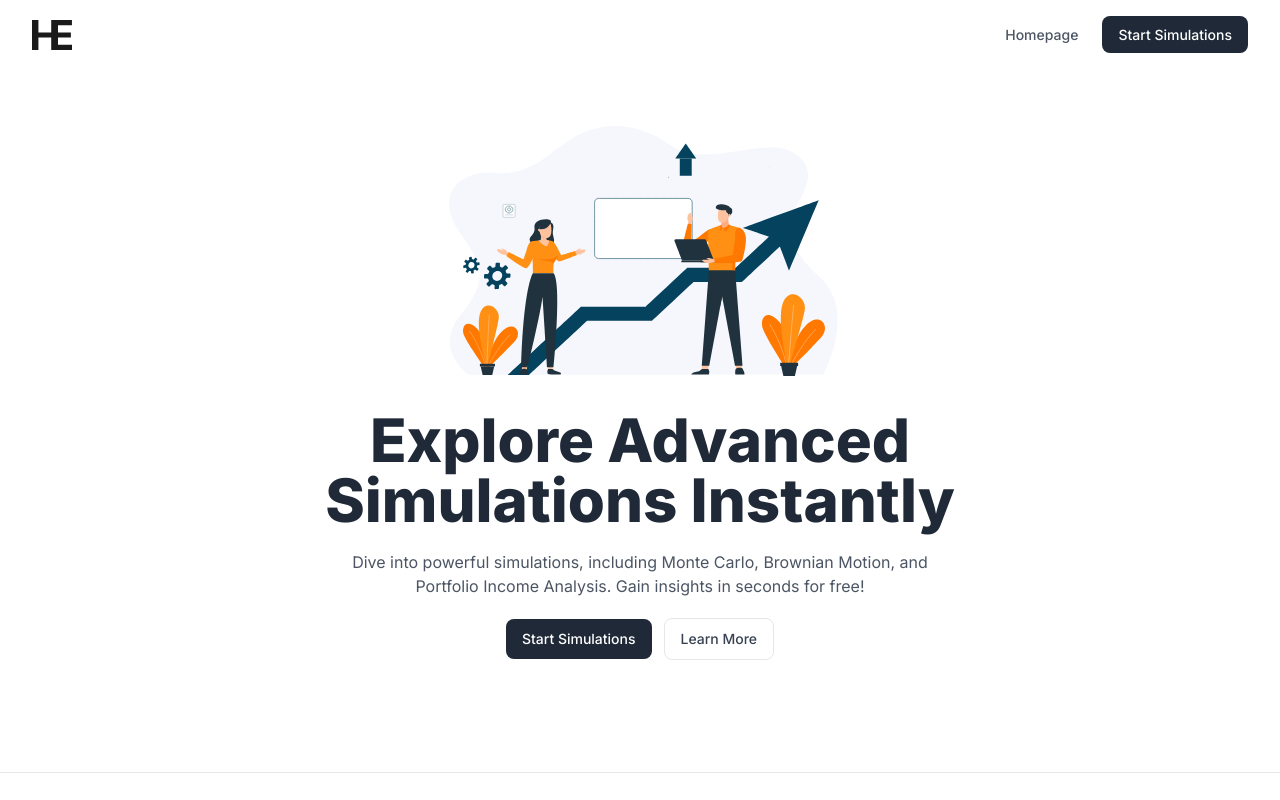
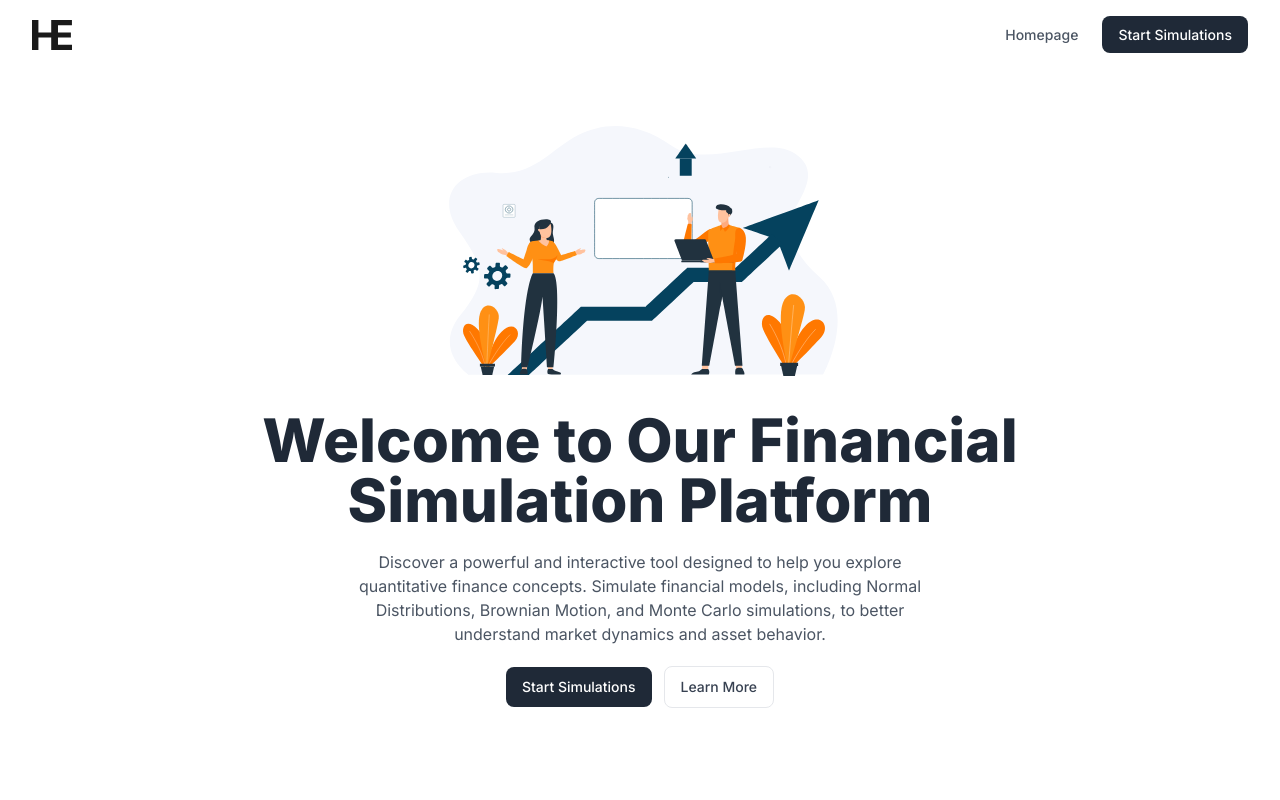
Before and after one commit to hassanelq/simulations-montecarlo, a Next.js app: page / in a window 1280 px wide. Shown: the top 800 px of the page. Built offline with nearby package versions, Linux system fonts and the light colour scheme.

Commit message:
update HeroSection content to enhance clarity and engagement for users

```diff
--- a/app/Components/HeroSection.jsx
+++ b/app/Components/HeroSection.jsx
@@ -20,12 +20,14 @@ export default function Hero() {
           {/* Hero Content */}
           <div className="space-y-5">
             <h1 className="text-4xl text-gray-800 font-extrabold mx-auto sm:text-6xl">
-              Explore Advanced Simulations Instantly
+              Welcome to Our Financial Simulation Platform
             </h1>
             <p className="max-w-xl mx-auto">
-              Dive into powerful simulations, including Monte Carlo, Brownian
-              Motion, and Portfolio Income Analysis. Gain insights in seconds
-              for free!
+              Discover a powerful and interactive tool designed to help you
+              explore quantitative finance concepts. Simulate financial models,
+              including Normal Distributions, Brownian Motion, and Monte Carlo
+              simulations, to better understand market dynamics and asset
+              behavior.
             </p>
             <div className="flex items-center justify-center gap-x-3 font-medium text-sm">
               <NavLink
```
